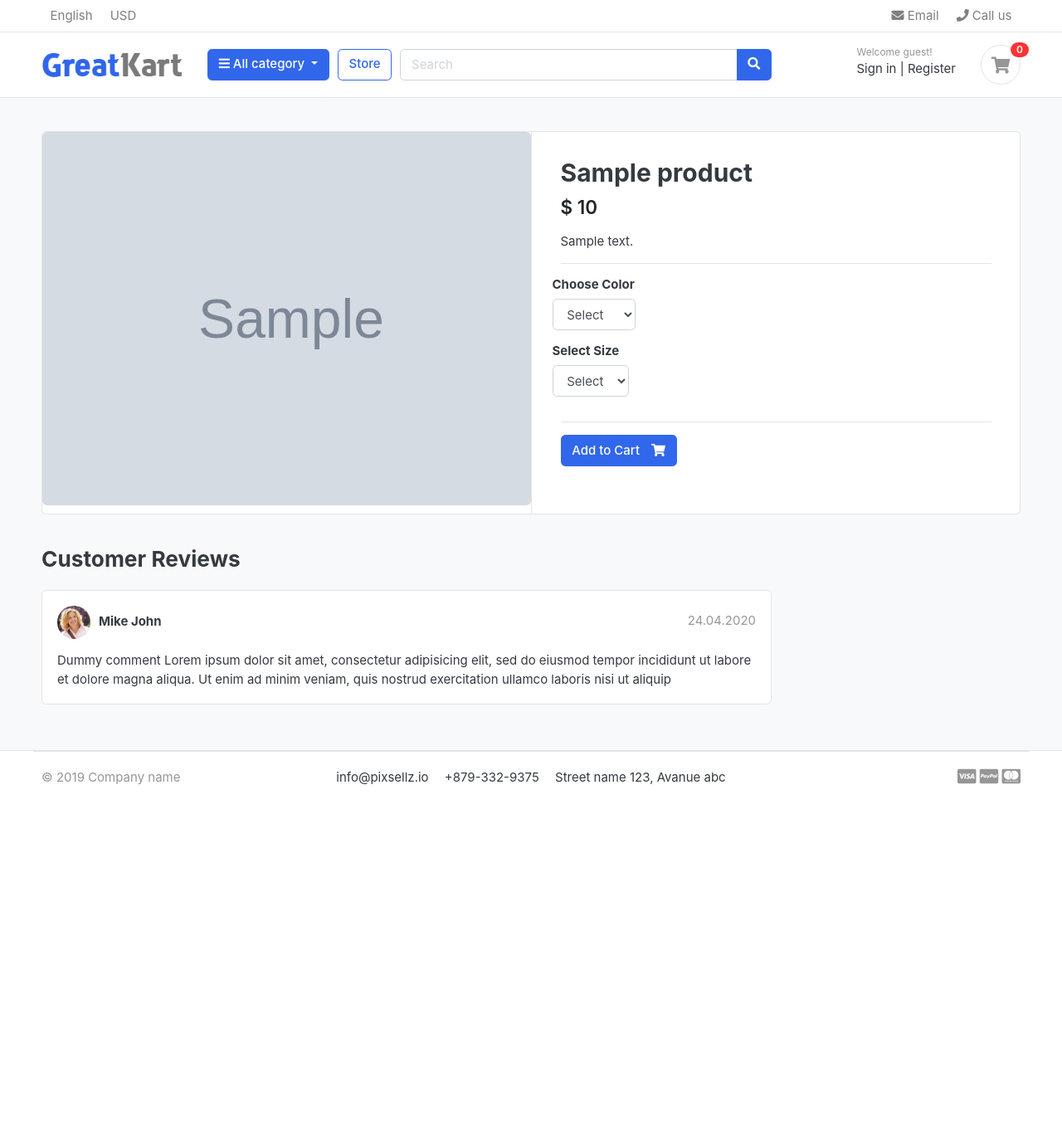
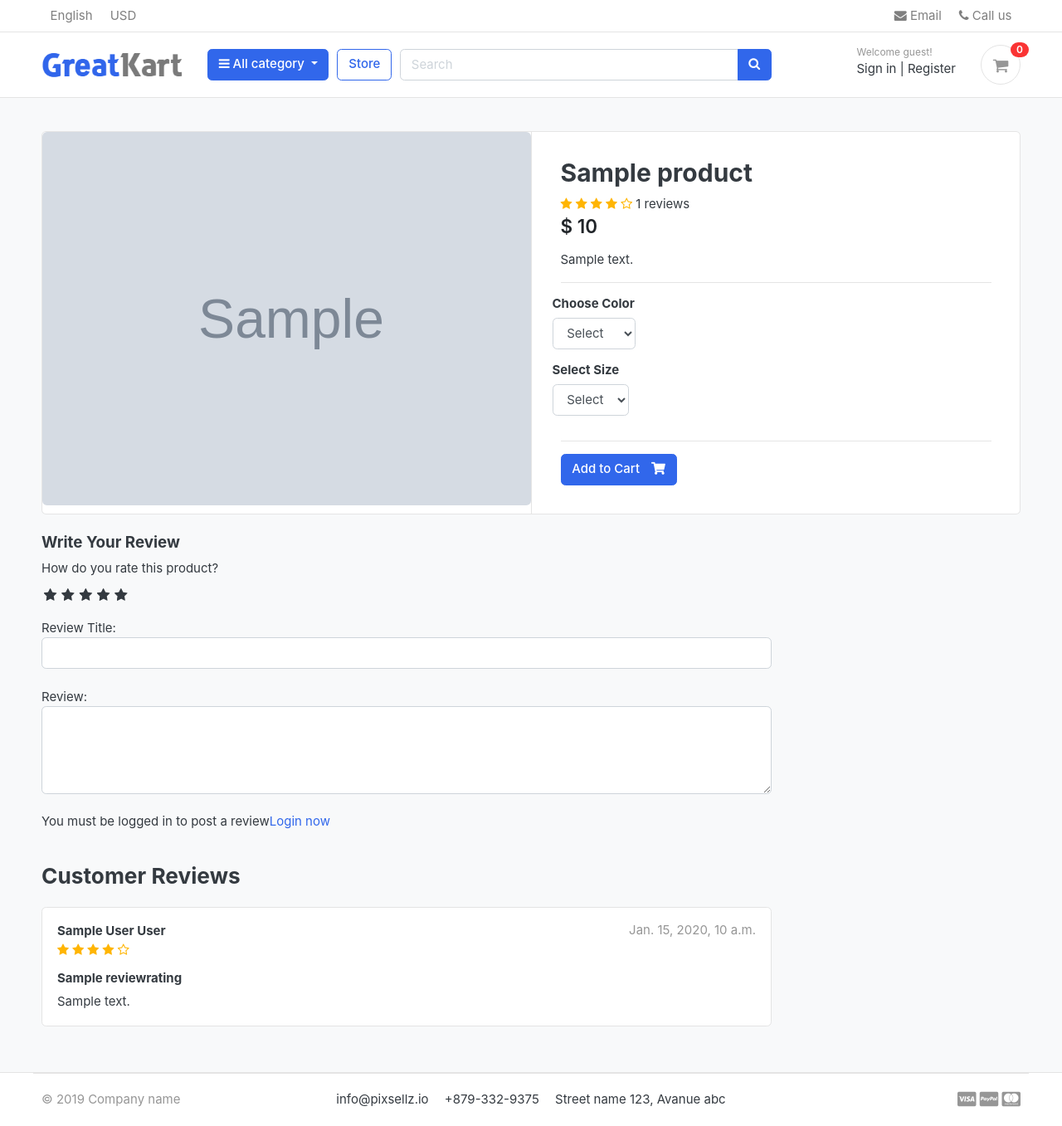
Before and after one commit to akhmadakhmedov/ponchik-django, a Django app: a page that uses templates/base.html in a window 1280 px wide. Shown: the whole page at 83% size. Before the commit the page ends 946 px from the top, so only its background shows below. Run offline with Django 3.2, Linux system fonts and the light colour scheme; tables that the repository leaves empty hold one stand-in row (values such as "Sample post"); grey boxes marked "Sample" are stand-in pictures; some libraries are stand-ins or nearby versions; some web fonts are replaced.

Commit message:
Review and Rating System

```diff
--- a/accounts/models.py
+++ b/accounts/models.py
@@ -49,6 +49,9 @@ class Account(AbstractBaseUser):
 
     objects = MyAccountManager()
 
+    def full_name(self):
+        return f"{self.name} {self.surname}"
+
     def __str__(self):
         return self.phone_number
 
--- /dev/null
+++ b/ponchik/static/css/custom.css
@@ -0,0 +1,49 @@
+/* Hide Radio Button */
+.rate > input{
+    display: none;
+}
+
+.rate{
+    display: inline-block;
+    border: 0;
+}
+
+.rate > label{
+    float: right;
+}
+
+/* Showing the stars */
+.rate > label:before{
+    display: inline-block;
+    font-size: 1.1rem;
+    font-family: FontAwesome;
+    content: "\f005";
+    margin: 0;
+    padding: 0.3rem .2rem;
+    cursor: pointer;
+}
+
+/* Half star */
+.rate .half:before{
+    content: "\f089";
+    position: absolute;
+    padding-right: 0;
+}
+
+/* Click and Hover */
+
+input :checked ~ label, label:hover ~ label{
+    color: #ffb503;
+}
+
+/* Hover highlighted */
+input:checked + label:hover,
+input:checked ~ label :hover,
+input:checked ~ label:hover ~ label,
+label:hover ~ input:checked ~ label{
+    color: #cc900c;
+}
+
+.rating-star i{
+    color: #ffb503 !important;
+}
--- a/store/admin.py
+++ b/store/admin.py
@@ -1,5 +1,5 @@
 from django.contrib import admin
-from .models import Product, Variation
+from .models import Product, Variation, ReviewRating
 
 
 
@@ -14,3 +14,4 @@ class VariationAdmin(admin.ModelAdmin):
 
 admin.site.register(Product, ProductAdmin)
 admin.site.register(Variation, VariationAdmin)
+admin.site.register(ReviewRating)
--- a/store/models.py
+++ b/store/models.py
@@ -1,7 +1,8 @@
 from django.db import models
 from category.models import Category
 from django.urls import reverse
-
+from accounts.models import Account
+from django.db.models import Avg, Count
 
 
 class Product(models.Model):
@@ -21,6 +22,21 @@ class Product(models.Model):
 
     def get_url(self):
         return reverse('product_detail', args = [self.category.slug, self.slug])
+
+    def averageReview(self):
+        reviews = ReviewRating.objects.filter(product = self, status=True).aggregate(average=Avg('rating'))
+        avg = 0
+        if reviews['average'] is not None:
+            avg = float(reviews['average'])
+        return avg
+
+    def countReview(self):
+        reviews = ReviewRating.objects.filter(product = self, status=True).aggregate(count=Count('id'))
+        count = 0
+        if reviews['count'] is not None:
+            count = int(reviews['count'])
+        return count
+
 
 class VariationManager(models.Manager):
     def colors(self):
@@ -45,3 +61,17 @@ class Variation(models.Model):
 
     def __str__(self):
         return self.variation_value
+
+class ReviewRating(models.Model):
+    product             = models.ForeignKey(Product, on_delete=models.CASCADE)
+    user                = models.ForeignKey(Account, on_delete=models.CASCADE)
+    subject             = models.CharField(max_length=100, blank=True)
+    review              = models.CharField(max_length=500, blank=True)
+    rating              = models.FloatField()
+    ip                  = models.CharField(max_length=20, blank=True)
+    status              = models.BooleanField(default=True)
+    created_at          = models.DateTimeField(auto_now_add=True)
+    updated_at          = models.DateTimeField(auto_now=True)
+
+    def __str__(self):
+        return self.subject
--- a/store/urls.py
+++ b/store/urls.py
@@ -7,4 +7,5 @@ urlpatterns = [
     path('category/<slug:category_slug>/', views.store, name='products_by_category'),
     path('category/<slug:category_slug>/<slug:product_slug>/', views.product_detail, name='product_detail'),
     path('search/', views.search, name='search'),
+    path('submit_review/<int:product_id>/', views.submit_review, name='submit_review'),
 ]
--- a/store/views.py
+++ b/store/views.py
@@ -1,10 +1,14 @@
-from django.shortcuts import render, get_object_or_404
-from .models import Product
+from django.core.checks import messages
+from django.shortcuts import redirect, render, get_object_or_404
+from .models import Product, ReviewRating
 from category.models import Category
 from carts.views import _cart_id
 from carts.models import CartItem
 from django.core.paginator import Paginator, EmptyPage, PageNotAnInteger
 from django.db.models import Q
+from .forms import ReviewForm
+from django.contrib import messages
+from orders.models import OrderProduct
 
 
 
@@ -39,9 +43,21 @@ def product_detail(request, category_slug, product_slug):
 
     except Exception as e:
         raise e
+
+    if request.user.is_authenticated:
+        try:
+            orderproduct = OrderProduct.objects.filter(user = request.user, product_id = single_product.id).exists()
+        except OrderProduct.DoesNotExist:
+            orderproduct = None
+    else:
+        orderproduct = None
+
+    reviews = ReviewRating.objects.filter(product_id = single_product.id, status=True)
     context = {
         'single_product': single_product,
         'in_cart' : in_cart,
+        'orderproduct': orderproduct,
+        'reviews': reviews
         }
     return render(request, 'store/product_detail.html', context)
 
@@ -57,3 +73,26 @@ def search(request):
         'product_count': product_count,
     }
     return render(request, 'store/store.html', context)
+
+def submit_review(request, product_id):
+    url = request.META.get('HTTP_REFERER')
+    if request.method == 'POST':
+        try:
+            reviews = ReviewRating.objects.get(user__id = request.user.id, product__id = product_id)
+            form = ReviewForm(request.POST, instance=reviews)
+            form.save()
+            messages.success(request, 'Thank you! Your review has been updated')
+            return redirect(url)
+        except ReviewRating.DoesNotExist:
+            form = ReviewForm(request.POST)
+            if form.is_valid():
+                data = ReviewRating()
+                data.subject = form.cleaned_data['subject']
+                data.rating = form.cleaned_data['rating']
+                data.review = form.cleaned_data['review']
+                data.ip = request.META.get('REMOTE_ADDR')
+                data.product_id = product_id
+                data.user_id = request.user.id
+                data.save()
+                messages.success(request, 'Thank you! Your review has been submitted!')
+                return redirect(url)
--- a/templates/base.html
+++ b/templates/base.html
@@ -18,12 +18,18 @@
 <script src="{% static 'js/bootstrap.bundle.min.js' %}" type="text/javascript"></script>
 <link href="{% static 'css/bootstrap.css' %}" rel="stylesheet" type="text/css"/>
 
+
 <!-- Font awesome 5 -->
 <link href="{% static 'fonts/fontawesome/css/all.min.css' %}" type="text/css" rel="stylesheet">
 
 <!-- custom style -->
 <link href="{% static 'css/ui.css' %}" rel="stylesheet" type="text/css"/>
 <link href="{% static 'css/responsive.css' %}" rel="stylesheet" media="only screen and (max-width: 1200px)" />
+<link href="{% static 'css/custom.css' %}" rel="stylesheet" type="text/css"/>
+<link rel="stylesheet" href="https://cdnjs.cloudflare.com/ajax/libs/font-awesome/4.7.0/css/font-awesome.min.css">
+
+
+
 
 <!-- custom javascript -->
 <script src="{% static 'js/script.js' %}" type="text/javascript"></script>
--- a/templates/store/product_detail.html
+++ b/templates/store/product_detail.html
@@ -22,6 +22,16 @@
 {% csrf_token %}
 	<article class="content-body">
 	<h2 class="title">{{ single_product.product_name }}</h2>
+		<div class="rating-star">
+			<span>
+				<i class='fa fa-star{% if single_product.averageReview < 0.5 %}-o {% elif single_product.averageReview <= 0.5 and single_product.averageReview < 1 %}-half-o{% endif %}' aria-hidden='true'></i>
+				<i class='fa fa-star{% if single_product.averageReview < 1.5 %}-o {% elif single_product.averageReview <= 1.5 and single_product.averageReview < 2 %}-half-o{% endif %}' aria-hidden='true'></i>
+				<i class='fa fa-star{% if single_product.averageReview < 2.5 %}-o {% elif single_product.averageReview <= 2.5 and single_product.averageReview < 3 %}-half-o{% endif %}' aria-hidden='true'></i>
+				<i class='fa fa-star{% if single_product.averageReview < 3.5 %}-o {% elif single_product.averageReview <= 3.5 and single_product.averageReview < 4 %}-half-o{% endif %}' aria-hidden='true'></i>
+				<i class='fa fa-star{% if single_product.averageReview < 4.5 %}-o {% elif single_product.averageReview <= 4.5 and single_product.averageReview < 5 %}-half-o{% endif %}' aria-hidden='true'></i>
+				<span>{{ single_product.countReview}} reviews</span>
+			</span>
+		</div>
 	<div class="mb-3">
 		<var class="price h4">$ {{ single_product.price }}</var>
 	</div>
@@ -68,29 +78,72 @@
 
 <div class="row">
 	<div class="col-md-9">
+		<form action="{% url 'submit_review' single_product.id%}" method='POST'>
+		{% csrf_token %}
+			<h5>Write Your Review</h5>
+			<div>
+				<label>How do you rate this product?</label>
+				<br>
+				<div class="rate">
+					<input type='radio' name='rating' id='rating10', value='5'><label for = 'rating10' title='5'></label>
+					<input type='radio' name='rating' id='rating9', value='4.5'><label for = 'rating9' title='4.5' class='half'></label>
 
+					<input type='radio' name='rating' id='rating8', value='4'><label for = 'rating8' title='4'></label>
+					<input type='radio' name='rating' id='rating7', value='3.5'><label for = 'rating7' title='3.5' class='half'></label>
+
+					<input type='radio' name='rating' id='rating6', value='3'><label for = 'rating6' title='3'></label>
+					<input type='radio' name='rating' id='rating5', value='2.5'><label for = 'rating5' title='2.5' class='half'></label>
+
+					<input type='radio' name='rating' id='rating4', value='2'><label for = 'rating4' title='2'></label>
+					<input type='radio' name='rating' id='rating3', value='1.5'><label for = 'rating3' title='1.5' class='half'></label>
+
+					<input type='radio' name='rating' id='rating2', value='1'><label for = 'rating2' title='1'></label>
+					<input type='radio' name='rating' id='rating1', value='0.5'><label for = 'rating1' title='0.5' class='half'></label>
+				</div>
+				<br>
+				Review Title:
+				<input type="text" class="form-control" name='subject'>
+				<br>
+				Review:
+				<textarea name="review" rows='4' class='form-control'></textarea>
+				<br>
+				{% if user.is_authenticated %}
+					{% if orderproduct %}
+						<input type="submit" value="Submit Review" class="btn btn-primary"><br>
+					{% else %}
+						<p> You must purchase this product to post a review</p>
+					{% endif %}
+				{% else %}
+					<p> You must be logged in to post a review<span><a href="{% url 'login' %}">Login now</span></a></p>
+				{% endif %}
+			</div>
+			{% include "includes/alerts.html" %}
+		</form>
+		<br>
 		<header class="section-heading">
 			<h3>Customer Reviews </h3>
-
 		</header>
-
+		{% for review in reviews %}
 		<article class="box mb-3">
 			<div class="icontext w-100">
-			<img src="{% static './images/avatars/avatar1.jpg' %}" class="img-xs icon rounded-circle">
 				<div class="text">
-				<span class="date text-muted float-md-right">24.04.2020 </span>
-				<h6 class="mb-1">Mike John </h6>
-
+					<span class="date text-muted float-md-right">{{ review.updated_at }} </span>
+					<h6 class="mb-1">{{ review.user.full_name }} </h6>
+				<div class='rating-star'>
+					<i class='fa fa-star{% if review.rating == 0.5 %}-half-o{% elif review.rating < 1 %}-o{% endif %}' aria-hidden="true"></i>
+					<i class='fa fa-star{% if review.rating == 1.5 %}-half-o{% elif review.rating < 2 %}-o{% endif %}' aria-hidden="true"></i>
+					<i class='fa fa-star{% if review.rating == 2.5 %}-half-o{% elif review.rating < 3 %}-o{% endif %}' aria-hidden="true"></i>
+					<i class='fa fa-star{% if review.rating == 3.5 %}-half-o{% elif review.rating < 4 %}-o{% endif %}' aria-hidden="true"></i>
+					<i class='fa fa-star{% if review.rating == 4.5 %}-half-o{% elif review.rating < 5 %}-o{% endif %}' aria-hidden="true"></i>
+				</div>
 				</div>
 			</div> <!-- icontext.// -->
 			<div class="mt-3">
-			<p>
-				Dummy comment Lorem ipsum dolor sit amet, consectetur adipisicing elit, sed do eiusmod
-				tempor incididunt ut labore et dolore magna aliqua. Ut enim ad minim veniam,
-				quis nostrud exercitation ullamco laboris nisi ut aliquip
-			</p>
+				<h6>{{ review.subject }}</h6>
+				<p>{{ review.review }}</p>
 			</div>
 		</article>
+		{% endfor %}
 
 
 
```
Also changed, not shown: store/forms.py (added, +8 -0 lines), orders/models.py (line endings or trailing spaces), store/migrations/0004_reviewrating.py (added). Lines whose indentation alone changed are shown as unchanged.
